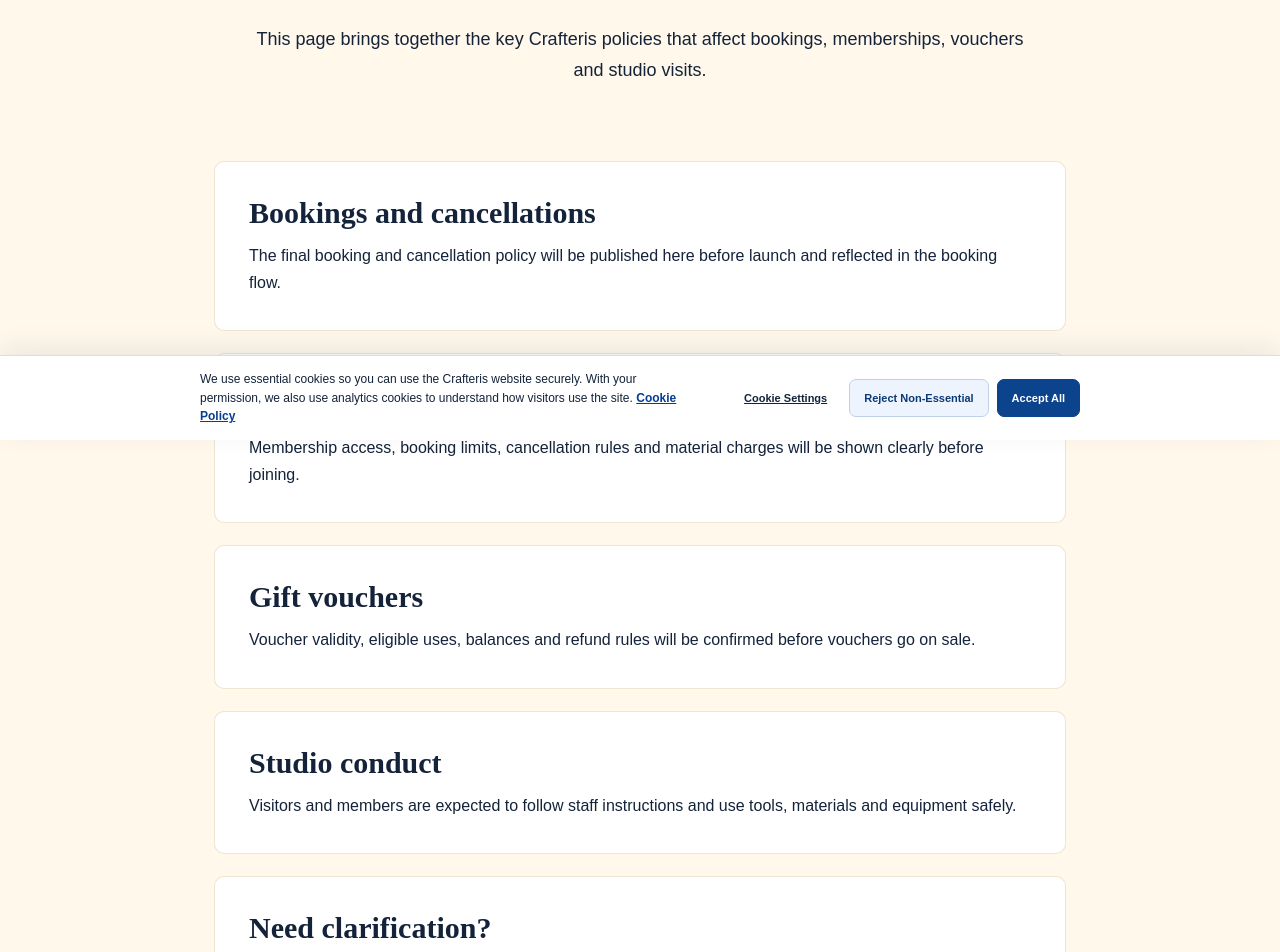
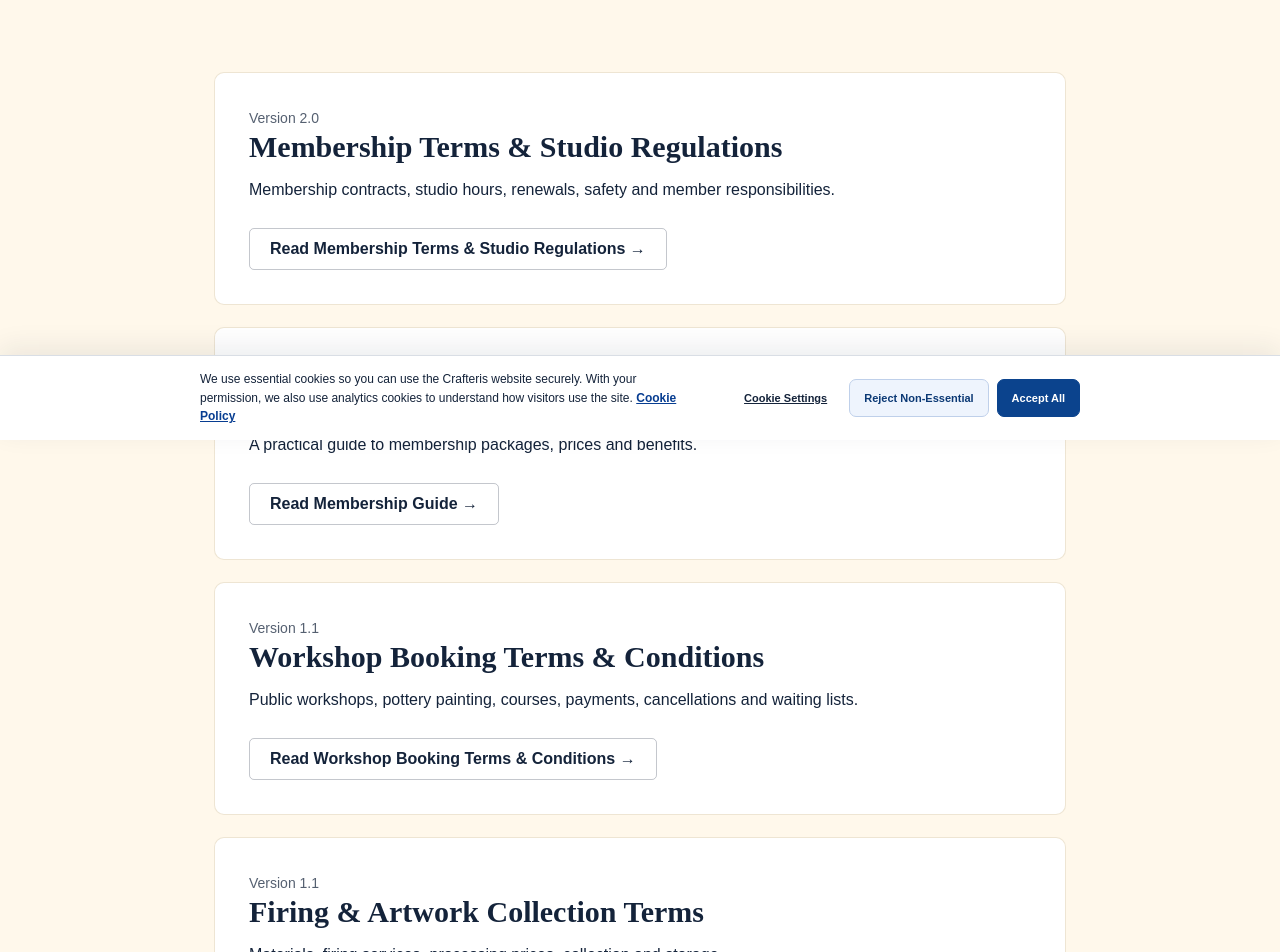
Before and after one commit to guzzep/crafteris-studio-website, a Next.js app: page /policies in a window 1280 px wide. Shown: the part 360-1312 px from the top of the page. Built offline with nearby package versions, Linux system fonts and the light colour scheme; no server answers; the database is empty.

Commit message:
Create central policies and studio terms directory

```diff
--- a/src/app/policies/page.tsx
+++ b/src/app/policies/page.tsx
@@ -2,22 +2,6 @@ import Header from "@/components/Header";
 import Footer from "@/components/Footer";
 import Link from "next/link";
 import styles from "../support.module.css";
-
-export default function Page() {
-  return (
-    <>
-      <Header />
-      <main className={styles.page}>
-        <section className={styles.hero}><div className={styles.heroInner}><p className={styles.eyebrow}>Policies</p><h1>Clear information before you book.</h1><p>This page brings together the key Crafteris policies that affect bookings, memberships, vouchers and studio visits.</p></div></section>
-        <div className={styles.content}>
-          <section className={styles.card}><h2>Bookings and cancellations</h2><p>The final booking and cancellation policy will be published here before launch and reflected in the booking flow.</p></section>
-          <section className={styles.card}><h2>Membership terms</h2><p>Membership access, booking limits, cancellation rules and material charges will be shown clearly before joining.</p></section>
-          <section className={styles.card}><h2>Gift vouchers</h2><p>Voucher validity, eligible uses, balances and refund rules will be confirmed before vouchers go on sale.</p></section>
-          <section className={styles.card}><h2>Studio conduct</h2><p>Visitors and members are expected to follow staff instructions and use tools, materials and equipment safely.</p></section>
-          <section className={styles.card}><h2>Need clarification?</h2><p>Contact Crafteris if you need information about a booking, visit or account before the final policy wording is published.</p><div className={styles.actions}><Link href="/contact" className={styles.primary}>Contact Crafteris</Link><Link href="/faqs" className={styles.secondary}>Read FAQs</Link></div></section>
-        </div>
-      </main>
-      <Footer />
-    </>
-  );
-}
+export const metadata = {title:"Policies & Studio Terms | Crafteris Studio"};
+const documents = [["Membership Terms & Studio Regulations","/membership-terms","Version 2.0","Membership contracts, studio hours, renewals, safety and member responsibilities."],["Membership Guide","/membership-guide","Version 1.1","A practical guide to membership packages, prices and benefits."],["Workshop Booking Terms & Conditions","/booking-terms","Version 1.1","Public workshops, pottery painting, courses, payments, cancellations and waiting lists."],["Firing & Artwork Collection Terms","/firing-terms","Version 1.1","Materials, firing services, processing prices, collection and storage."],["Privacy Policy","/privacy","Existing notice – replacement under review","Personal information and data protection."],["Cookie Policy","/cookies","Existing notice – replacement under review","Cookies and your choices."]];
+export default function Page(){return <><Header/><main className={styles.page}><section className={styles.hero}><div className={styles.heroInner}><p className={styles.eyebrow}>Policies & Studio Terms</p><h1>Everything you need to know.</h1><p>Find the terms, guides and policies for your visit, booking or membership at Crafteris Studio.</p></div></section><div className={styles.content}>{documents.map(([title,href,version,description])=><section className={styles.card} key={href}><p className={styles.notice}>{version}</p><h2>{title}</h2><p>{description}</p><div className={styles.actions}><Link href={href} className={styles.secondary}>Read {title} →</Link></div></section>)}<section className={styles.card}><h2>Questions?</h2><p>Contact us before booking if you need clarification.</p><Link href="/contact">Contact Crafteris →</Link></section></div></main><Footer/></>;}
```
